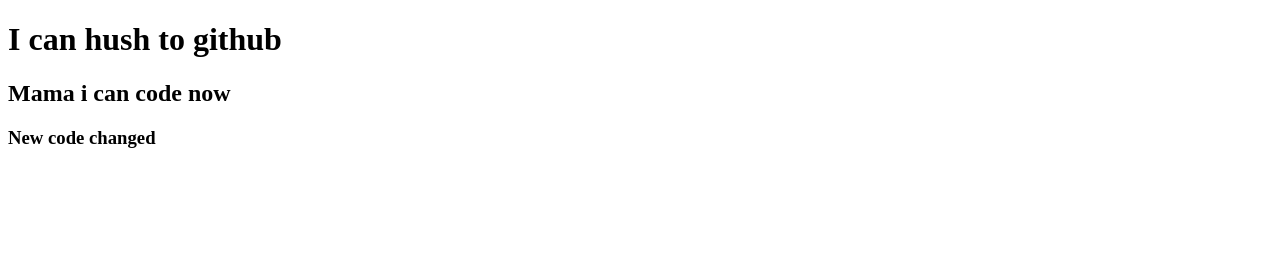
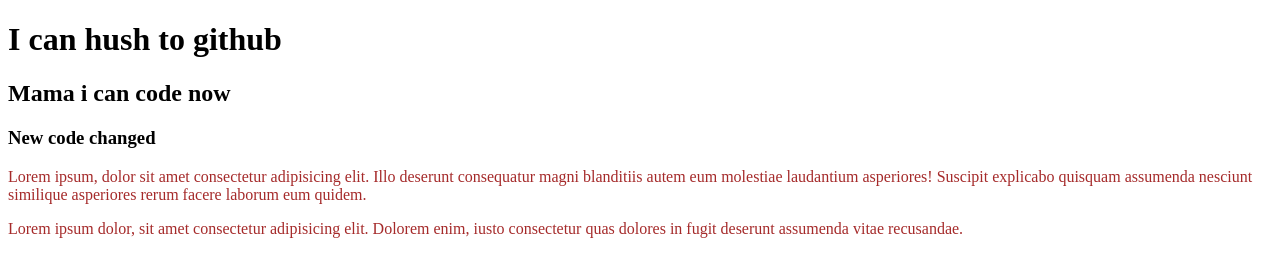
Before and after one commit to Humaiun-Manik/My-second.repo, a plain HTML site: page index.html in a window 1280 px wide. Drawn offline with Linux system fonts and the light colour scheme.

Commit message:
sthles added

```diff
--- a/index.html
+++ b/index.html
@@ -5,11 +5,14 @@
     <meta http-equiv="X-UA-Compatible" content="IE=edge">
     <meta name="viewport" content="width=device-width, initial-scale=1.0">
     <title>My second github repo</title>
+    <link rel="stylesheet" href="style.css">
 </head>
 <body>
     <h1>I can hush to github</h1>
     <h2>Mama i can code now</h2>
     <h3>New code changed</h3>
+    <p>Lorem ipsum, dolor sit amet consectetur adipisicing elit. Illo deserunt consequatur magni blanditiis autem eum molestiae laudantium asperiores! Suscipit explicabo quisquam assumenda nesciunt similique asperiores rerum facere laborum eum quidem.</p>
+    <p>Lorem ipsum dolor, sit amet consectetur adipisicing elit. Dolorem enim, iusto consectetur quas dolores in fugit deserunt assumenda vitae recusandae.</p>
 
 </body>
 </html>
--- /dev/null
+++ b/style.css
@@ -0,0 +1,3 @@
+P{
+    color: brown;
+}
```
